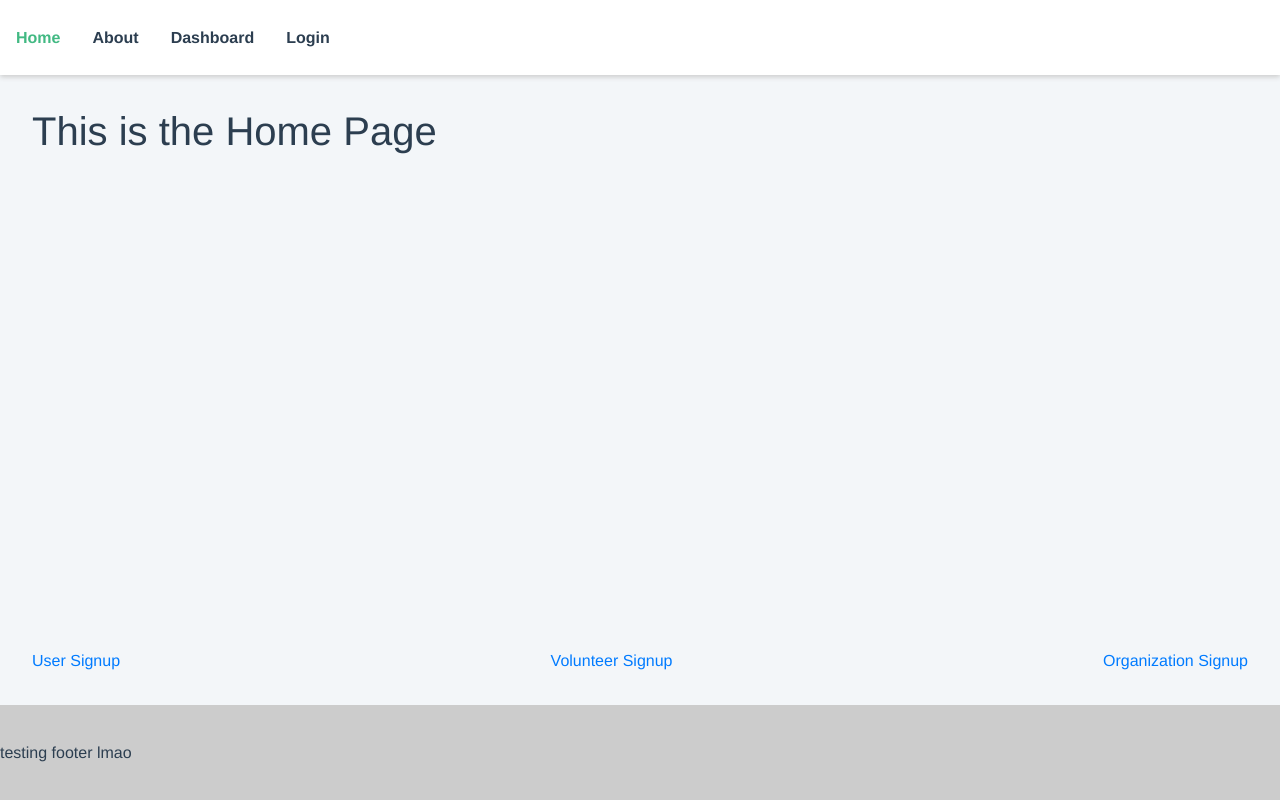
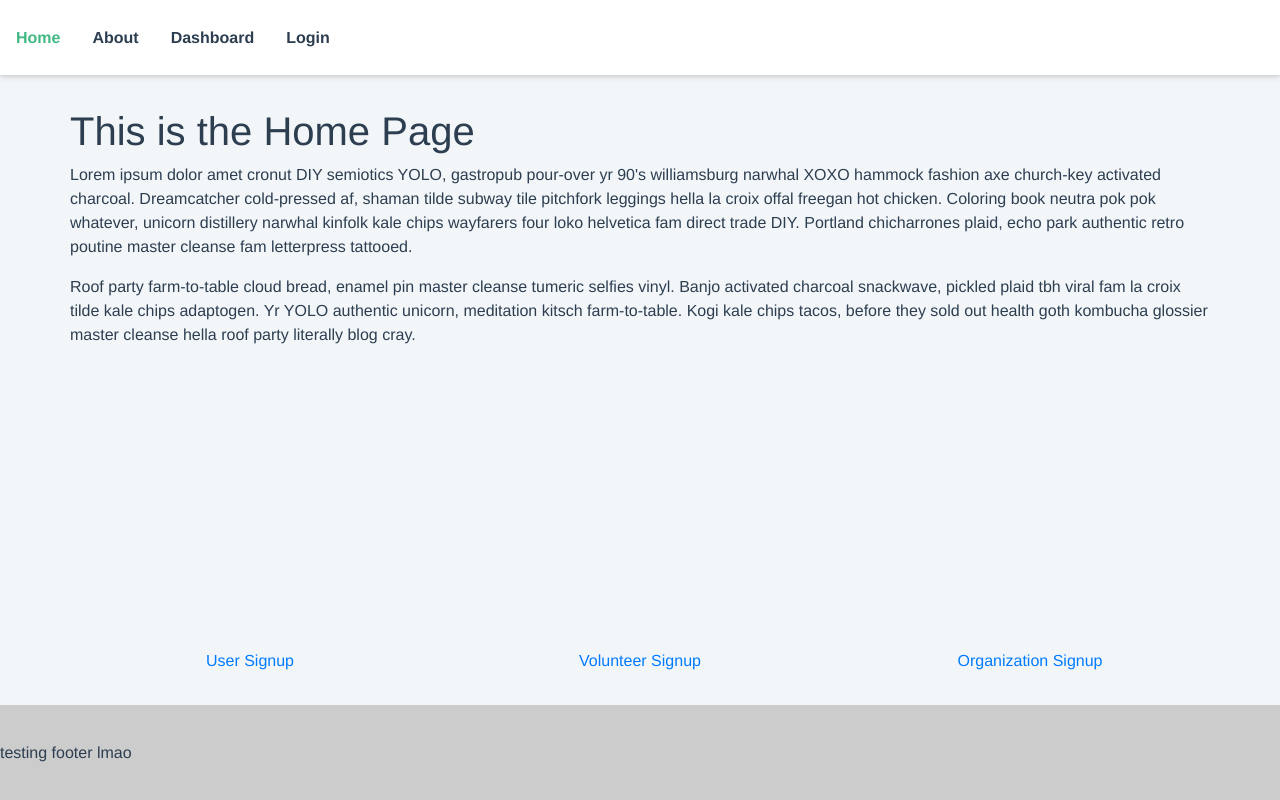
Before and after one commit to taylor009/Hurricane-Helper, a Vue app in the folder client/: page / in a window 1280 px wide. Built offline with nearby package versions, Linux system fonts and the light colour scheme.

Commit message:
finished home-view basics

```diff
--- a/client/src/views/Home.vue
+++ b/client/src/views/Home.vue
@@ -1,18 +1,32 @@
 <template>
   <div>
-    <div class="home d-flex flex-column justify-content-between">
-      <div class="home-top-half">
-        <h1>This is the Home Page</h1>
+    <div class="home d-flex flex-column justify-content-between container">
+      <div class="home-top-half row">
+        <div class="col-12">
+          <h1>This is the Home Page</h1>
+          <p>
+            Lorem ipsum dolor amet cronut DIY semiotics YOLO, gastropub pour-over yr 90's williamsburg narwhal XOXO hammock fashion axe church-key activated charcoal.
+            Dreamcatcher cold-pressed af, shaman tilde subway tile pitchfork leggings hella la croix offal freegan hot chicken.
+            Coloring book neutra pok pok whatever, unicorn distillery narwhal kinfolk kale chips wayfarers four loko helvetica fam direct trade DIY.
+            Portland chicharrones plaid, echo park authentic retro poutine master cleanse fam letterpress tattooed.
+          </p>
+          <p>
+            Roof party farm-to-table cloud bread, enamel pin master cleanse tumeric selfies vinyl.
+            Banjo activated charcoal snackwave, pickled plaid tbh viral fam la croix tilde kale chips adaptogen.
+            Yr YOLO authentic unicorn, meditation kitsch farm-to-table.
+            Kogi kale chips tacos, before they sold out health goth kombucha glossier master cleanse hella roof party literally blog cray.
+          </p>
+        </div>
       </div>
 
-      <div class="home-bottom-half d-flex justify-content-between">
-        <div class="signup signup-user">
+      <div class="home-bottom-half row text-center">
+        <div class="signup signup-user col-sm-12 col-md-4">
           <a href>User Signup</a>
         </div>
-        <div class="signup signup-volunteer">
+        <div class="signup signup-volunteer col-sm-12 col-md-4">
           <a href>Volunteer Signup</a>
         </div>
-        <div class="signup signup-organization">
+        <div class="signup signup-organization col-sm-12 col-md-4">
           <a href>Organization Signup</a>
         </div>
       </div>
@@ -31,8 +45,7 @@ export default {
 
 <style scoped>
 .home {
-  padding: 2.5%;
-  /* height: 500px; */
+  padding: 2.5% 0;
   height: 100%;
 }
 </style>
```
